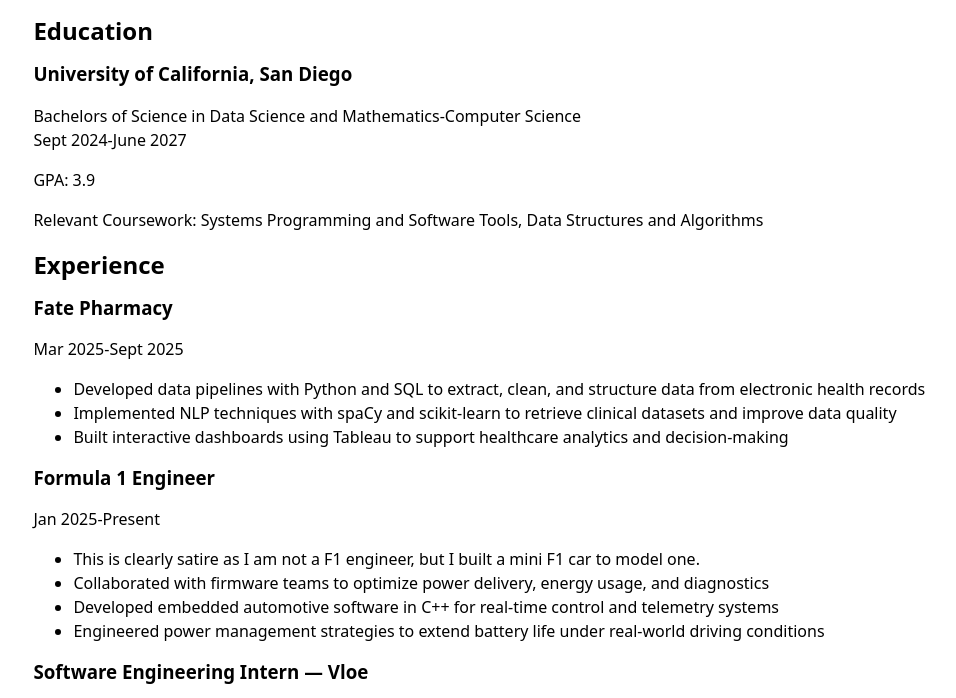
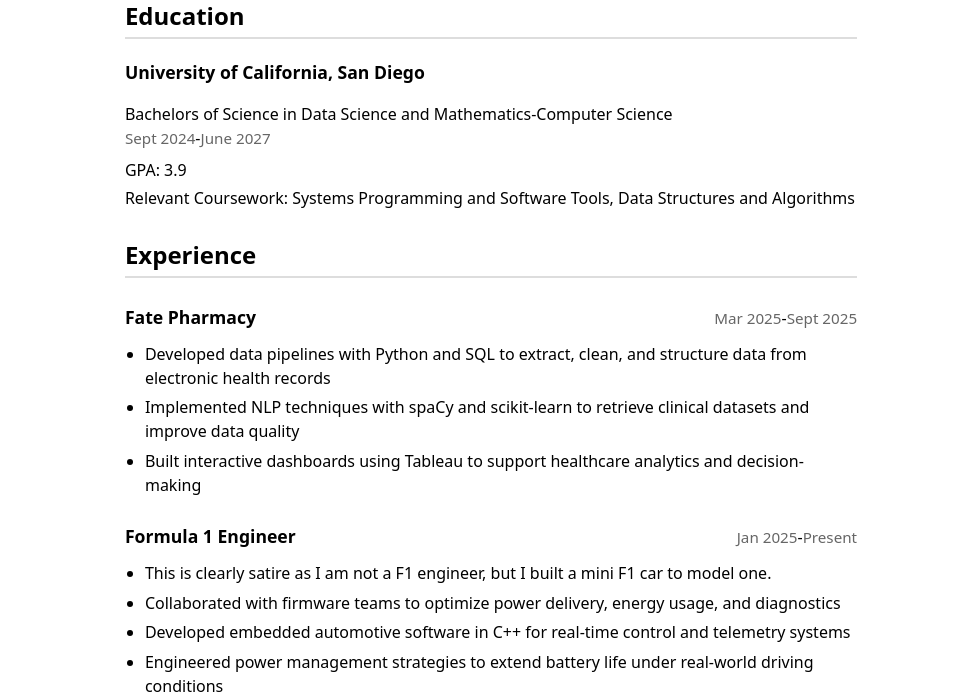
Before and after one commit to mihirnvad/portfolio, a plain HTML site: page resume/index.html in a window 1280 px wide. Shown: the part 251-949 px from the top of the page, without its empty margins (149-1105 px from the left). Drawn offline with Linux system fonts and the light colour scheme.

Commit message:
Resume update

```diff
--- a/resume/index.html
+++ b/resume/index.html
@@ -7,7 +7,7 @@
     <link href="../style.css" rel = "stylesheet"/>
 
 </head>
-<body>
+<body class="resume-page">
     <nav>
         <a href="../index.html">Home</a>
         <a href="../projects/index.html">Projects</a>
--- a/style.css
+++ b/style.css
@@ -83,3 +83,57 @@ h6 {
   line-height: 1.1;
   text-wrap: balance;
 }
+
+.resume-page {
+  max-width: 80ch;
+}
+
+.resume-page h1 {
+  margin-bottom: 0.25em;
+}
+
+.resume-page p {
+  margin: 0.25em 0;
+}
+
+.resume-page section {
+  margin-block: 2em;
+}
+
+.resume-page h2 {
+  font-size: 1.5rem;
+  border-bottom: 2px solid #ddd;
+  padding-bottom: 0.3em;
+  margin-bottom: 1em;
+}
+
+.resume-page article {
+  margin-bottom: 1.5em;
+}
+
+.resume-page article header {
+  display: flex;
+  justify-content: space-between;
+  align-items: baseline;
+  gap: 1em;
+  flex-wrap: wrap;
+}
+
+.resume-page h3 {
+  margin: 0;
+  font-size: 1.1rem;
+}
+
+.resume-page time {
+  color: #666;
+  font-size: 0.95rem;
+}
+
+.resume-page ul {
+  margin-top: 0.5em;
+  padding-left: 1.25em;
+}
+
+.resume-page li {
+  margin-bottom: 0.35em;
+}
```
